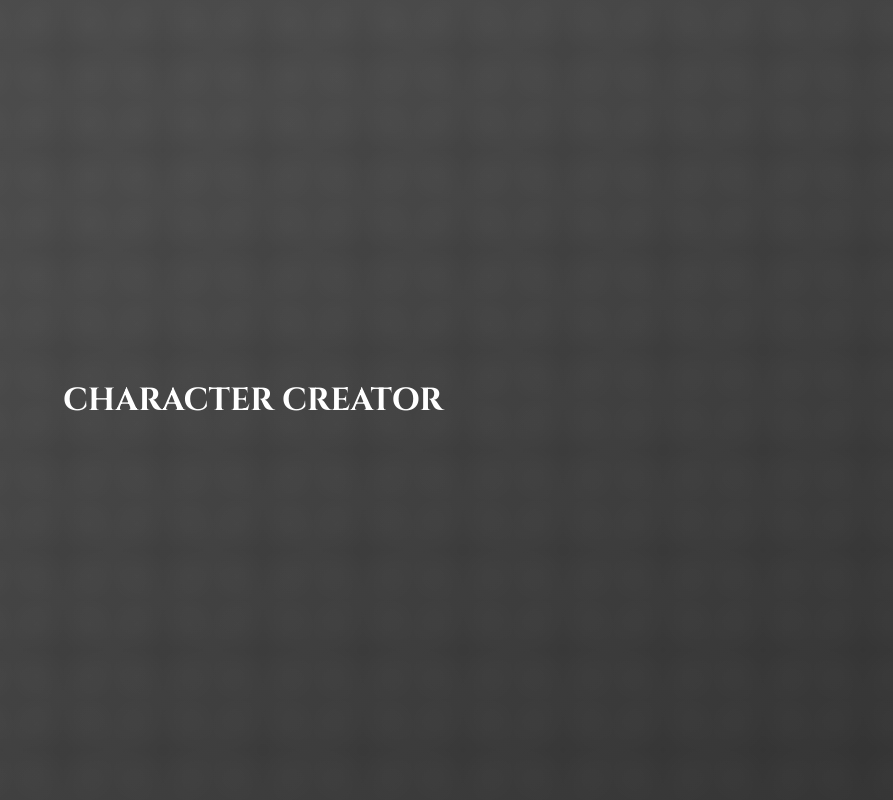
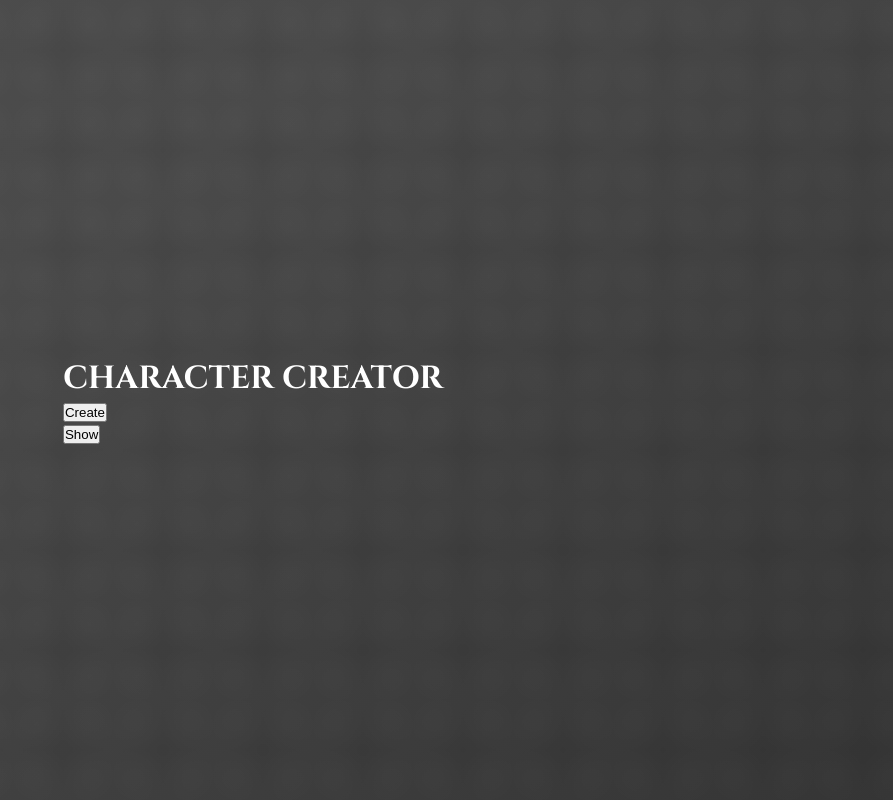
Before and after one commit to Espadv69/Character-Creator, a React (Vite) app: page / in a window 1280 px wide. Shown: the whole page, without its empty margins (387-1280 px from the left). Built offline with nearby package versions, Linux system fonts and the light colour scheme; a web font is replaced by a local one.

Commit message:
style: add button container to Menu component for improved layout

```diff
--- a/src/components/Menu.jsx
+++ b/src/components/Menu.jsx
@@ -4,8 +4,18 @@ import './css/Menu.css'
 
 export const Menu = () => {
   return (
-    <main className='menu'>
+    <main className="menu">
       <h1 className="h1-menu-title">Character Creator</h1>
+
+      <div className="container-buttons-menu">
+        <div className="button-menu">
+          <button>Create</button>
+        </div>
+
+        <div className="button-menu">
+          <button>Show</button>
+        </div>
+      </div>
     </main>
   )
 }
```
